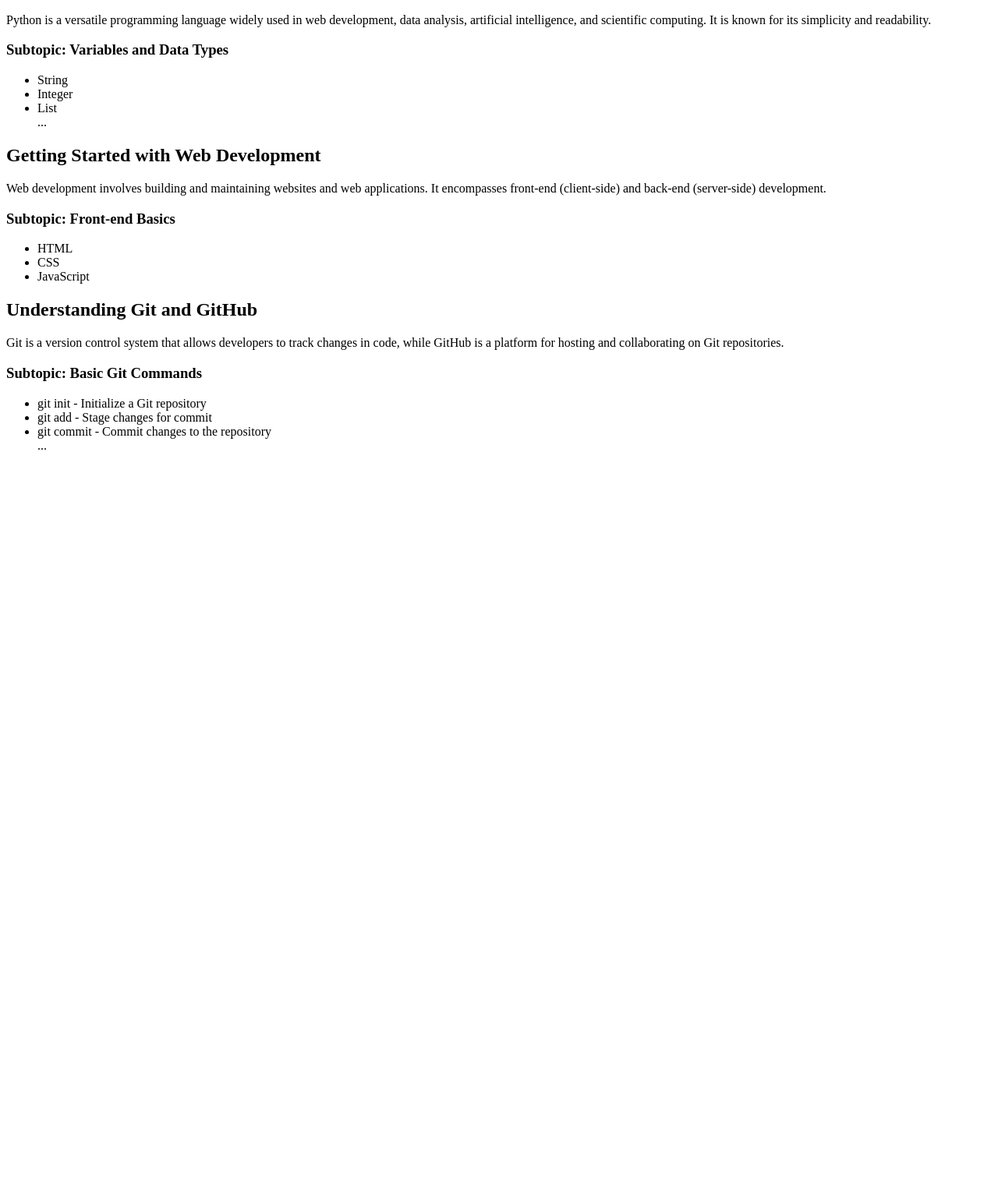
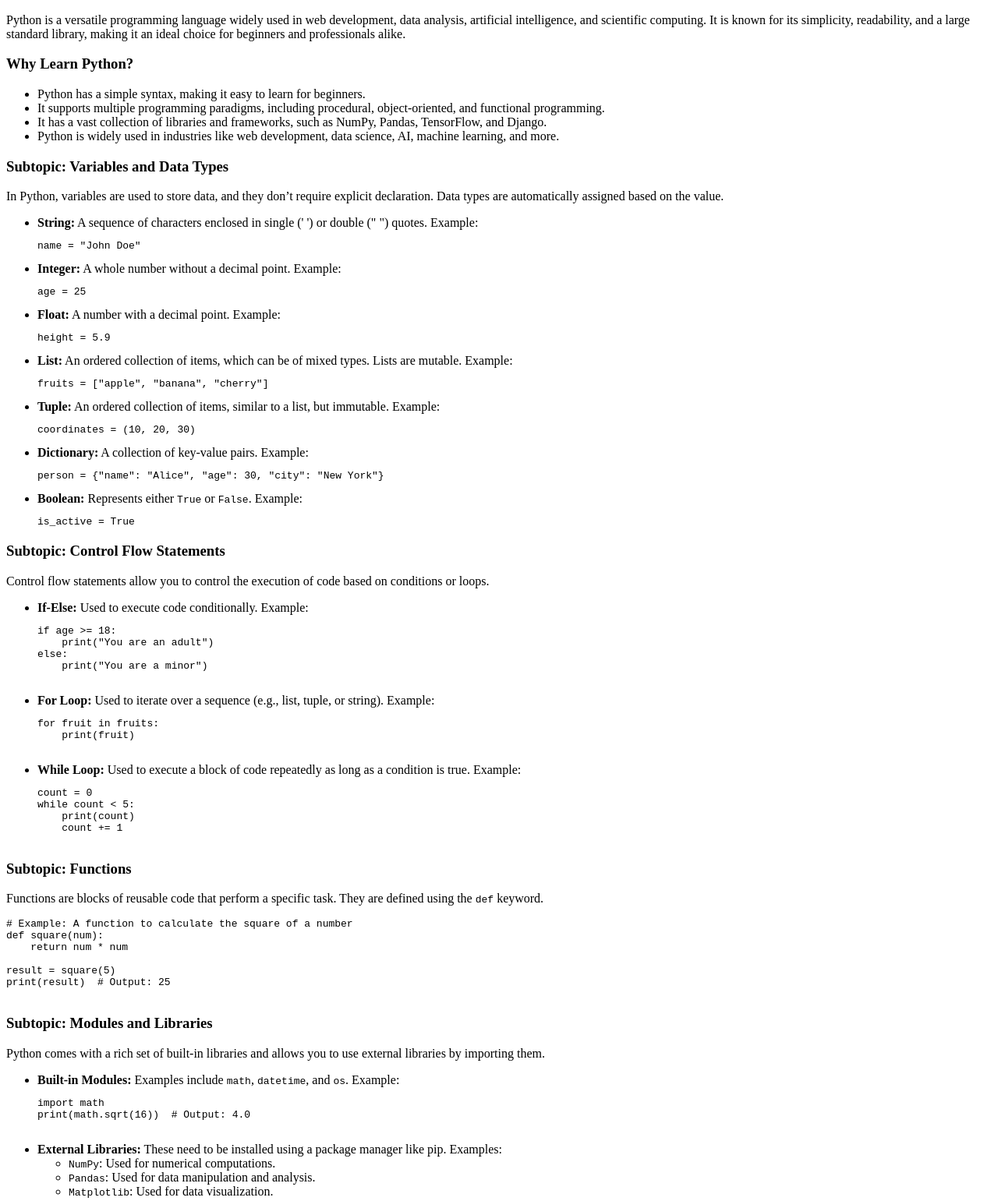
Before and after one commit to a0311759/Blog, a plain HTML site: page index.html in a window 1280 px wide. Shown: the part 826-2367 px from the top of the page at 78% size. Before the commit the page ends 1423 px from the top, so only its background shows below. Drawn offline with Linux system fonts and the light colour scheme.

Commit message:
Update index.html

```diff
--- a/index.html
+++ b/index.html
@@ -59,16 +59,105 @@
 
         <!-- Topic 2: Python Basics -->
         <div class="topic" id="python-basics">
-            <h2>Introduction to Python</h2>
-            <p>Python is a versatile programming language widely used in web development, data analysis, artificial intelligence, and scientific computing. It is known for its simplicity and readability.</p>
-            <h3>Subtopic: Variables and Data Types</h3>
+    <h2>Introduction to Python</h2>
+    <p>
+        Python is a versatile programming language widely used in web development,
+        data analysis, artificial intelligence, and scientific computing. It is
+        known for its simplicity, readability, and a large standard library,
+        making it an ideal choice for beginners and professionals alike.
+    </p>
+
+    <h3>Why Learn Python?</h3>
+    <ul>
+        <li>Python has a simple syntax, making it easy to learn for beginners.</li>
+        <li>It supports multiple programming paradigms, including procedural, object-oriented, and functional programming.</li>
+        <li>It has a vast collection of libraries and frameworks, such as NumPy, Pandas, TensorFlow, and Django.</li>
+        <li>Python is widely used in industries like web development, data science, AI, machine learning, and more.</li>
+    </ul>
+
+    <h3>Subtopic: Variables and Data Types</h3>
+    <p>In Python, variables are used to store data, and they don’t require explicit declaration. Data types are automatically assigned based on the value.</p>
+    <ul>
+        <li><strong>String:</strong> A sequence of characters enclosed in single (' ') or double (" ") quotes. Example:
+            <pre>name = "John Doe"</pre>
+        </li>
+        <li><strong>Integer:</strong> A whole number without a decimal point. Example:
+            <pre>age = 25</pre>
+        </li>
+        <li><strong>Float:</strong> A number with a decimal point. Example:
+            <pre>height = 5.9</pre>
+        </li>
+        <li><strong>List:</strong> An ordered collection of items, which can be of mixed types. Lists are mutable. Example:
+            <pre>fruits = ["apple", "banana", "cherry"]</pre>
+        </li>
+        <li><strong>Tuple:</strong> An ordered collection of items, similar to a list, but immutable. Example:
+            <pre>coordinates = (10, 20, 30)</pre>
+        </li>
+        <li><strong>Dictionary:</strong> A collection of key-value pairs. Example:
+            <pre>person = {"name": "Alice", "age": 30, "city": "New York"}</pre>
+        </li>
+        <li><strong>Boolean:</strong> Represents either <code>True</code> or <code>False</code>. Example:
+            <pre>is_active = True</pre>
+        </li>
+    </ul>
+
+    <h3>Subtopic: Control Flow Statements</h3>
+    <p>Control flow statements allow you to control the execution of code based on conditions or loops.</p>
+    <ul>
+        <li><strong>If-Else:</strong> Used to execute code conditionally. Example:
+            <pre>
+if age >= 18:
+    print("You are an adult")
+else:
+    print("You are a minor")
+            </pre>
+        </li>
+        <li><strong>For Loop:</strong> Used to iterate over a sequence (e.g., list, tuple, or string). Example:
+            <pre>
+for fruit in fruits:
+    print(fruit)
+            </pre>
+        </li>
+        <li><strong>While Loop:</strong> Used to execute a block of code repeatedly as long as a condition is true. Example:
+            <pre>
+count = 0
+while count < 5:
+    print(count)
+    count += 1
+            </pre>
+        </li>
+    </ul>
+
+    <h3>Subtopic: Functions</h3>
+    <p>Functions are blocks of reusable code that perform a specific task. They are defined using the <code>def</code> keyword.</p>
+    <pre>
+# Example: A function to calculate the square of a number
+def square(num):
+    return num * num
+
+result = square(5)
+print(result)  # Output: 25
+    </pre>
+
+    <h3>Subtopic: Modules and Libraries</h3>
+    <p>Python comes with a rich set of built-in libraries and allows you to use external libraries by importing them.</p>
+    <ul>
+        <li><strong>Built-in Modules:</strong> Examples include <code>math</code>, <code>datetime</code>, and <code>os</code>. Example:
+            <pre>
+import math
+print(math.sqrt(16))  # Output: 4.0
+            </pre>
+        </li>
+        <li><strong>External Libraries:</strong> These need to be installed using a package manager like pip. Examples:
             <ul>
-                <li>String</li>
-                <li>Integer</li>
-                <li>List</li>
-                ...
+                <li><code>NumPy</code>: Used for numerical computations.</li>
+                <li><code>Pandas</code>: Used for data manipulation and analysis.</li>
+                <li><code>Matplotlib</code>: Used for data visualization.</li>
             </ul>
-        </div>
+        </li>
+    </ul>
+</div>
+
 
         <!-- Topic 3: Web Development -->
         <div class="topic" id="web-development">
@@ -96,6 +185,6 @@
         </div>
     </div>
 
-    <script src="js/script.js"></script>
+
 </body>
 </html>
```
